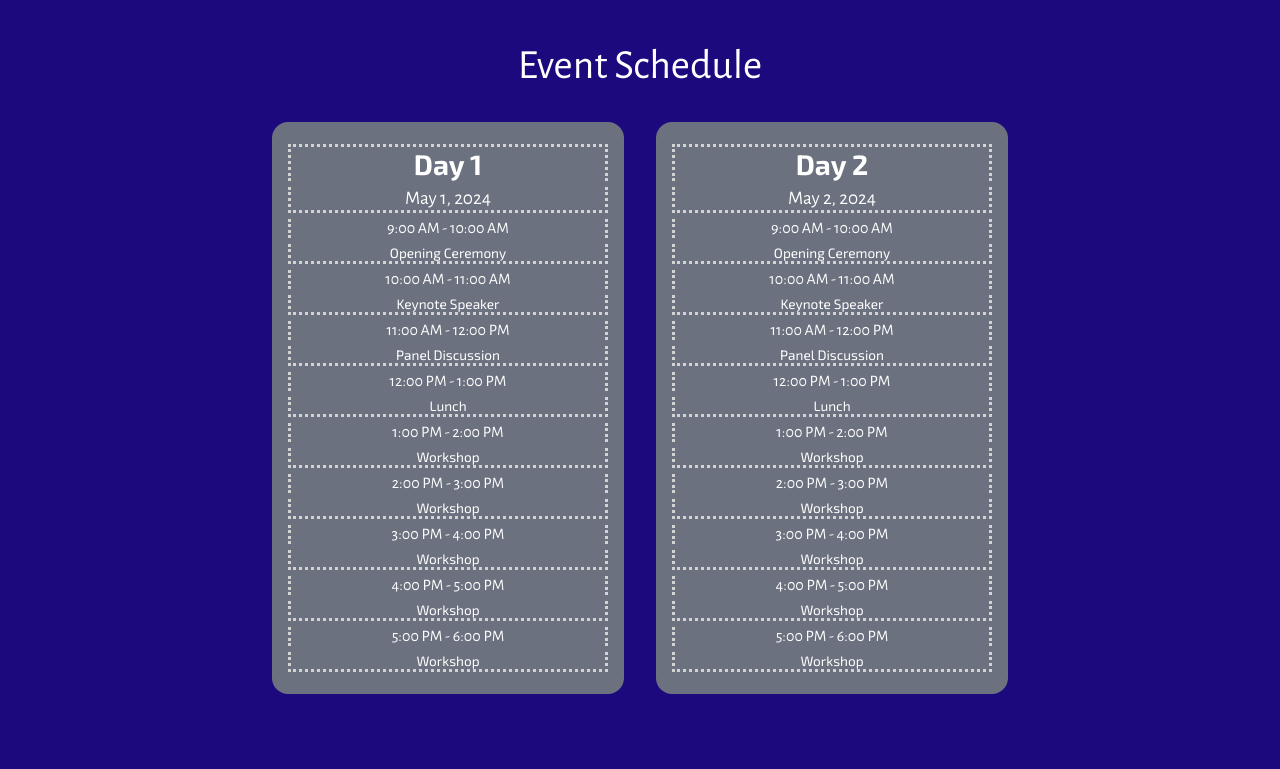
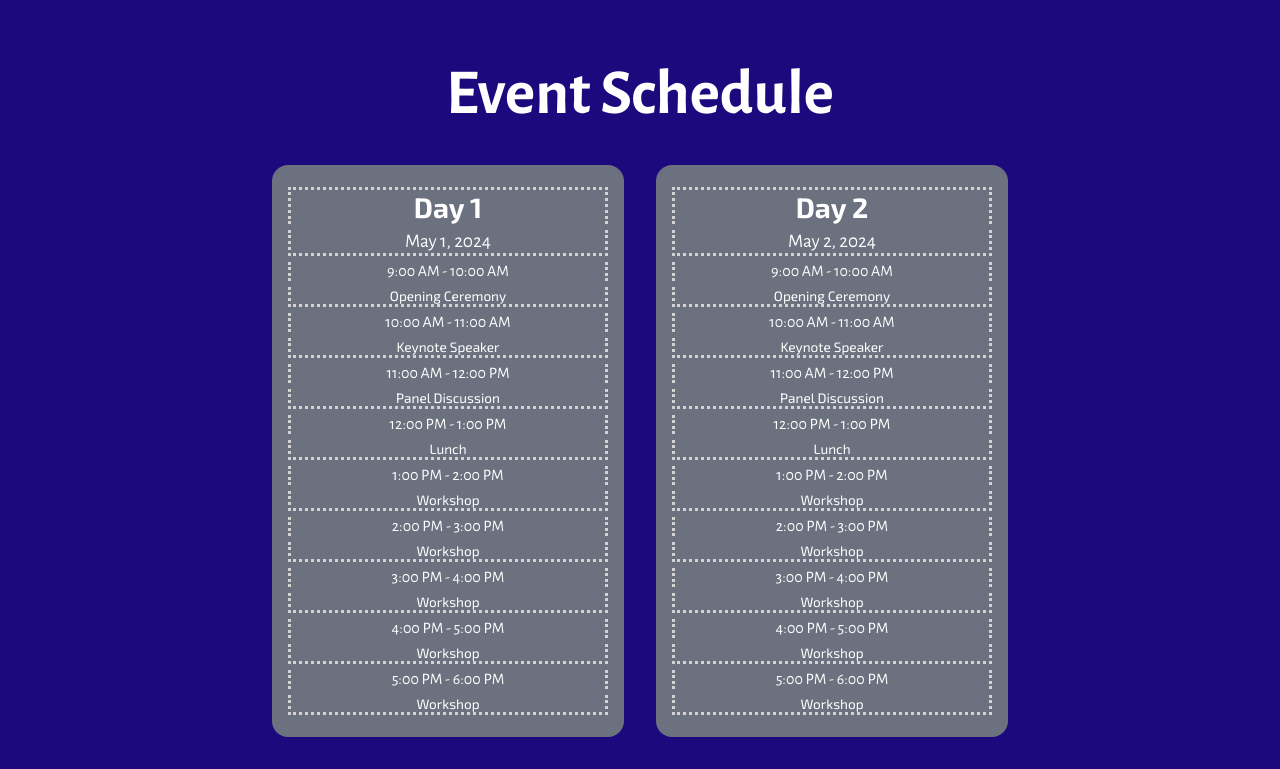
Before and after one commit to AIIS-Conference/Web-Site, a plain HTML site: page aiis/schedule.html in a window 1280 px wide. Shown: the part 177-946 px from the top of the page. Before the commit the page ends 903 px from the top, so only its background shows below. Drawn offline with nearby package versions, Linux system fonts and the light colour scheme.

Commit message:
Final Changes

```diff
--- a/aiis/style.css
+++ b/aiis/style.css
@@ -486,8 +486,8 @@ h2 {
 }
 
 #schedule_title {
-    font-size: min(7.4vw, 5.2vh);
-    font-weight: 400;
+    font-size: min(15vw, 8vh);
+    font-weight: 600;
     text-align: center;
     margin-bottom: min(2.6vw, 2vh);
 }
@@ -808,10 +808,6 @@ h2 {
 
 /* Mobile Styles */
 @media (orientation: portrait) {
-    /*
-        about page - to be done
-    */
-
     /* Logo */
     .logo {
         height: min-content;
@@ -1221,6 +1217,7 @@ h2 {
         width: min-content;
         margin: auto;
         margin-top: 2vh;
+        margin-bottom: 2vh;
         justify-content: center;
     }
 
```
Also changed, not shown: aiis/temp.txt.
